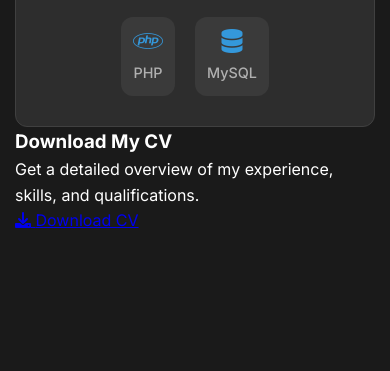
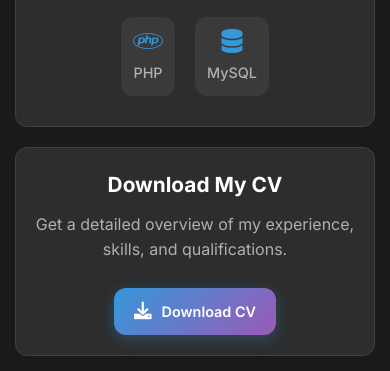
Before and after one commit to Sahanxx/Portfolio, a plain HTML site: page index.html in a window 390 px wide. Shown: the part 1241-1612 px from the top of the page. Before the commit the page ends 1490 px from the top, so only its background shows below. Drawn offline with Linux system fonts and the light colour scheme.

Commit message:
Update styles.css

```diff
--- a/styles.css
+++ b/styles.css
@@ -1031,3 +1031,94 @@ body {
         padding: 20px;
     }
 }
+
+
+/* CV Download Section */
+.cv-download-section {
+    background: var(--secondary-bg);
+    padding: 30px;
+    border-radius: var(--border-radius);
+    border: 1px solid var(--border-color);
+    text-align: center;
+    margin-top: 30px;
+}
+
+.cv-download-section h3 {
+    font-size: 1.5rem;
+    margin-bottom: 10px;
+    color: var(--primary-text);
+}
+
+.cv-download-section p {
+    color: var(--secondary-text);
+    margin-bottom: 25px;
+    line-height: 1.6;
+}
+
+.cv-download-btn {
+    display: inline-flex;
+    align-items: center;
+    gap: 12px;
+    padding: 15px 30px;
+    background: linear-gradient(135deg, var(--accent-color), #9b59b6);
+    color: var(--primary-text);
+    text-decoration: none;
+    border-radius: var(--border-radius);
+    font-weight: 600;
+    font-size: 1rem;
+    transition: var(--transition);
+    box-shadow: 0 4px 15px rgba(52, 152, 219, 0.3);
+}
+
+.cv-download-btn:hover {
+    transform: translateY(-3px);
+    box-shadow: 0 6px 25px rgba(52, 152, 219, 0.4);
+    background: linear-gradient(135deg, var(--accent-hover), #8e44ad);
+}
+
+.cv-download-btn i {
+    font-size: 1.1rem;
+    animation: bounce 2s infinite;
+}
+
+@keyframes bounce {
+    0%, 20%, 50%, 80%, 100% {
+        transform: translateY(0);
+    }
+    40% {
+        transform: translateY(-3px);
+    }
+    60% {
+        transform: translateY(-2px);
+    }
+}
+
+/* Responsive adjustments for CV download section */
+@media (max-width: 768px) {
+    .cv-download-section {
+        padding: 25px 20px;
+        margin-top: 25px;
+    }
+
+    .cv-download-btn {
+        padding: 12px 25px;
+        font-size: 0.95rem;
+    }
+}
+
+@media (max-width: 480px) {
+    .cv-download-section {
+        padding: 20px 15px;
+        margin-top: 20px;
+    }
+
+    .cv-download-section h3 {
+        font-size: 1.3rem;
+    }
+
+    .cv-download-btn {
+        padding: 12px 20px;
+        font-size: 0.9rem;
+        gap: 10px;
+    }
+}
```
